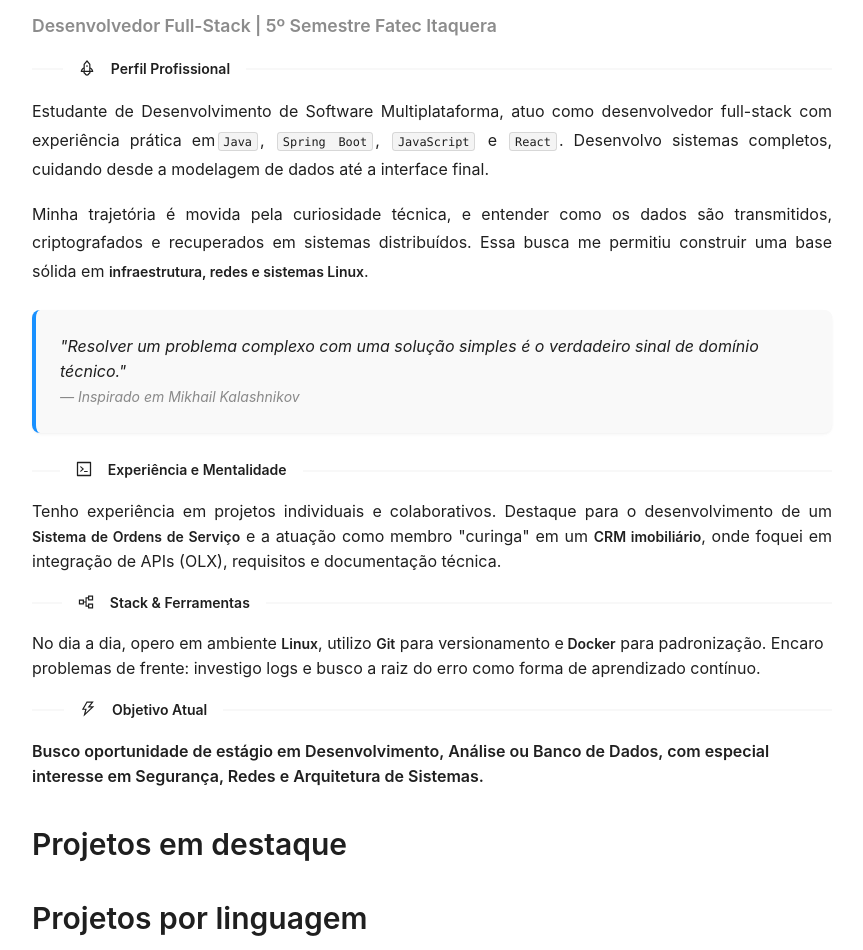
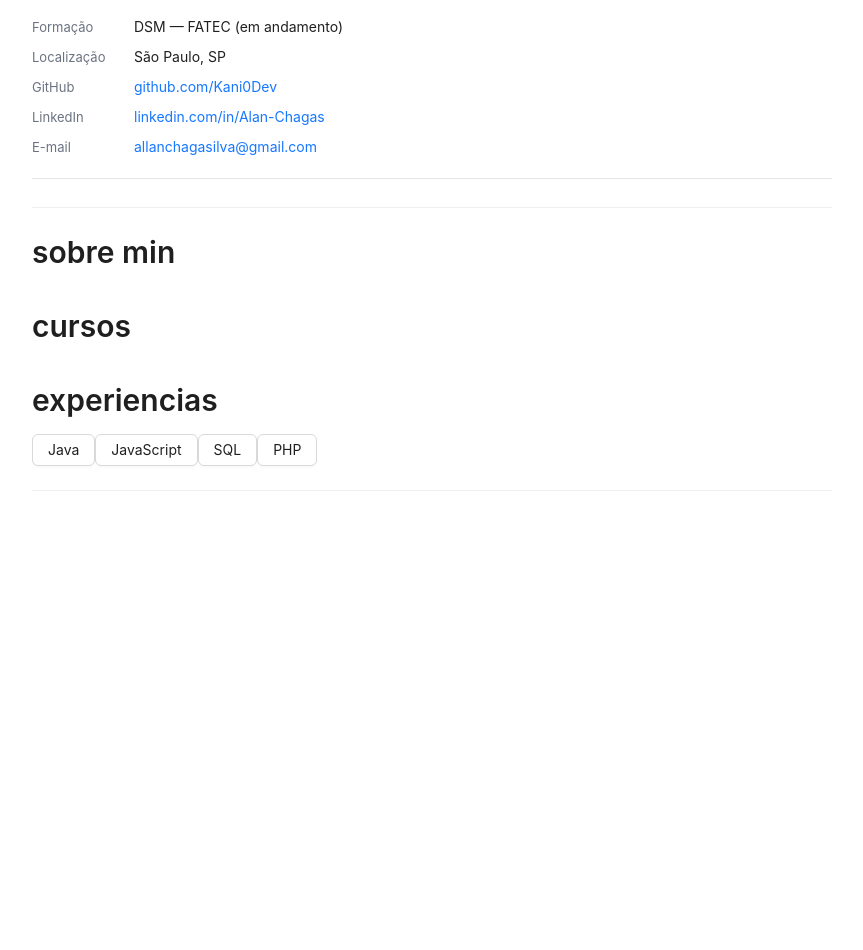
Before and after one commit to kani0dev/Meu-Portifolio, a React (Vite) app: page / in a window 1280 px wide. Shown: the part 140-1090 px from the top of the page, without its empty margins (208-1071 px from the left). After the commit the page ends 800 px from the top, so only its background shows below. Built offline with nearby package versions, Linux system fonts and the light colour scheme.

Commit message:
better componezation

```diff
--- a/src/App.jsx
+++ b/src/App.jsx
@@ -4,8 +4,7 @@ import LanguagesBTNS from "./assets/componets/LanguagesSection/btn/LinguagemsBTN
 import CriarLanguagesModal from './assets/componets/LanguagesSection/modal/LanguagesModal.jsx';
 import { useState } from "react";
 import { Typography, Divider, Space, Card } from 'antd';
-import InfoSection from './assets/componets/InfoSection.jsx';
-import Aboutme from './assets/componets/Aboutme.jsx';
+import Aboutme from './assets/componets/Aboutme/Aboutme.jsx';
 
 const { Title, Paragraph, Text } = Typography;
 
@@ -14,21 +13,7 @@ function App() {
 
  return (
     <div style={{ padding: '24px', maxWidth: '800px', margin: '0 auto' }}>
-      <Title level={1} style={{ marginbottom: 0 }}>
-        Kani0dev <text type="secondary" style={{ fontsize: '18px', fontweight: 'normal' }}>| Allan Chagas</text>
-      </Title>
-
-
-      <Divider />
-      <Aboutme/>
-
-        <Title level={2}>
-          Projetos em destaque
-        </Title>
-
-        <Title level={2}>
-          Projetos por linguagem
-        </Title>
+        <Aboutme/>
 
       <Space size="middle" wrap>
         <LanguagesBTNS onLangClick={setSelectedLang} />
@@ -41,7 +26,6 @@ function App() {
 
       <Divider size='2'/>
 
-      <InfoSection/>
     </div>
   );
 };
--- a/src/assets/componets/Aboutme.jsx
+++ /dev/null
@@ -1,81 +0,0 @@
-import React from 'react';
-import { Typography, Divider, Space, Card } from 'antd';
-import {
-  RocketOutlined,
-  CodeOutlined,
-  ThunderboltOutlined,
-  PartitionOutlined
-} from '@ant-design/icons';
-
-const { Title, Paragraph, Text } = Typography;
-
-const Aboutme = () => {
-  return (
-    <Typography >
-      {/* Cabeçalho de Impacto */}
-      <Space direction="vertical" size="small">
-        <Text type="secondary" strong style={{ fontSize: '1.1rem' }}>
-          Desenvolvedor Full-Stack | 5º Semestre Fatec Itaquera
-        </Text>
-      </Space>
-
-      <Divider orientation="left">
-        <Space><RocketOutlined /> <Text strong>Perfil Profissional</Text></Space>
-      </Divider>
-
-      <Paragraph style={{ fontSize: '16px', textAlign: 'justify', lineHeight: '1.8' }}>
-        Estudante de Desenvolvimento de Software Multiplataforma, atuo como desenvolvedor full-stack com experiência prática em
-        <Text code>Java</Text>, <Text code>Spring Boot</Text>, <Text code>JavaScript</Text> e <Text code>React</Text>.
-        Desenvolvo sistemas completos, cuidando desde a modelagem de dados até a interface final.
-      </Paragraph>
-
-      <Paragraph style={{ fontSize: '16px', textAlign: 'justify', lineHeight: '1.8' }}>
-        Minha trajetória é movida pela curiosidade técnica, e entender como os dados são transmitidos, criptografados e recuperados em sistemas distribuídos.
-        Essa busca me permitiu construir uma base sólida em <Text strong>infraestrutura, redes e sistemas Linux</Text>.
-      </Paragraph>
-
-      {/* Citação Estilizada */}
-      <Card
-        bordered={false}
-        style={{ background: '#f9f9f9', borderLeft: '4px solid #1890ff', margin: '24px 0' }}
-      >
-        <Paragraph italic style={{ fontSize: '16px', margin: 0 }}>
-          "Resolver um problema complexo com uma solução simples é o verdadeiro sinal de domínio técnico."
-          <br />
-          <Text type="secondary">— Inspirado em Mikhail Kalashnikov</Text>
-        </Paragraph>
-      </Card>
-
-      <Divider orientation="left">
-        <Space><CodeOutlined /> <Text strong>Experiência e Mentalidade</Text></Space>
-      </Divider>
-
-      <Paragraph style={{ fontSize: '16px', textAlign: 'justify' }}>
-        Tenho experiência em projetos individuais e colaborativos. Destaque para o desenvolvimento de um
-        <Text strong> Sistema de Ordens de Serviço</Text> e a atuação como membro "curinga" em um <Text strong>CRM imobiliário</Text>,
-        onde foquei em integração de APIs (OLX), requisitos e documentação técnica.
-      </Paragraph>
-
-      <Divider orientation="left">
-        <Space><PartitionOutlined /> <Text strong>Stack & Ferramentas</Text></Space>
-      </Divider>
-
-      <Paragraph style={{ fontSize: '16px' }}>
-        No dia a dia, opero em ambiente <Text strong>Linux</Text>, utilizo <Text strong>Git</Text> para versionamento e
-        <Text strong> Docker</Text> para padronização. Encaro problemas de frente: investigo logs e busco a raiz do erro como
-        forma de aprendizado contínuo.
-      </Paragraph>
-
-      <Divider orientation="left">
-        <Space><ThunderboltOutlined /> <Text strong>Objetivo Atual</Text></Space>
-      </Divider>
-
-      <Paragraph strong style={{ fontSize: '16px'}}>
-        Busco oportunidade de estágio em Desenvolvimento, Análise ou Banco de Dados, com especial interesse em
-        Segurança, Redes e Arquitetura de Sistemas.
-      </Paragraph>
-    </Typography>
-  );
-};
-
-    export default Aboutme;
--- /dev/null
+++ b/src/assets/componets/Aboutme/Aboutme.jsx
@@ -0,0 +1,29 @@
+
+import React from 'react';
+import { Typography, Divider, Space, Card } from 'antd';
+import {
+  RocketOutlined,
+  CodeOutlined,
+  ThunderboltOutlined,
+  PartitionOutlined
+} from '@ant-design/icons';
+import InfoSection from './InfoSection';
+import Resume from './Resume';
+
+const { Title, Paragraph, Text } = Typography;
+
+const Aboutme = () => {
+  return (
+  <>
+      <Title level={1} style={{ marginbottom: 0 }}>
+        Kani0dev <text type="secondary" style={{ fontsize: '18px', fontweight: 'normal' }}>| Allan Chagas</text>
+      </Title>
+      <InfoSection/>
+      <Divider/>
+      <Resume/>
+
+  </>
+  );
+};
+
+export default Aboutme;
--- a/src/assets/componets/InfoSection.jsx
+++ b/src/assets/componets/Aboutme/InfoSection.jsx
@@ -48,16 +48,6 @@ export default function InfoSection() {
       {/* Divider manual */}
       <div style={{ borderTop: '1px solid #e5e7eb', margin: '4px 0' }} />
 
-      {/* Disponibilidade */}
-      <Badge
-        color="#16a34a"
-        text={
-          <Text style={{ color: '#16a34a', fontWeight: 500, fontSize: 13 }}>
-            Disponível para oportunidades
-          </Text>
-        }
-      />
-
     </div>
   );
 }
--- /dev/null
+++ b/src/assets/componets/Aboutme/Resume.jsx
@@ -0,0 +1,25 @@
+import { Typography } from "antd";
+
+const { Title, Paragraph, Text } = Typography;
+
+const Resume = () =>{
+    return(
+    <>
+        <Title level={2}>sobre min</Title>
+        <Typography>
+
+        </Typography>
+
+        <Title level={2}>cursos </Title>
+        <Typography>
+
+        </Typography>
+
+        <Title level={2}>experiencias </Title>
+        <Typography>
+
+        </Typography>
+    </>
+    )
+}
+export default Resume;
```
